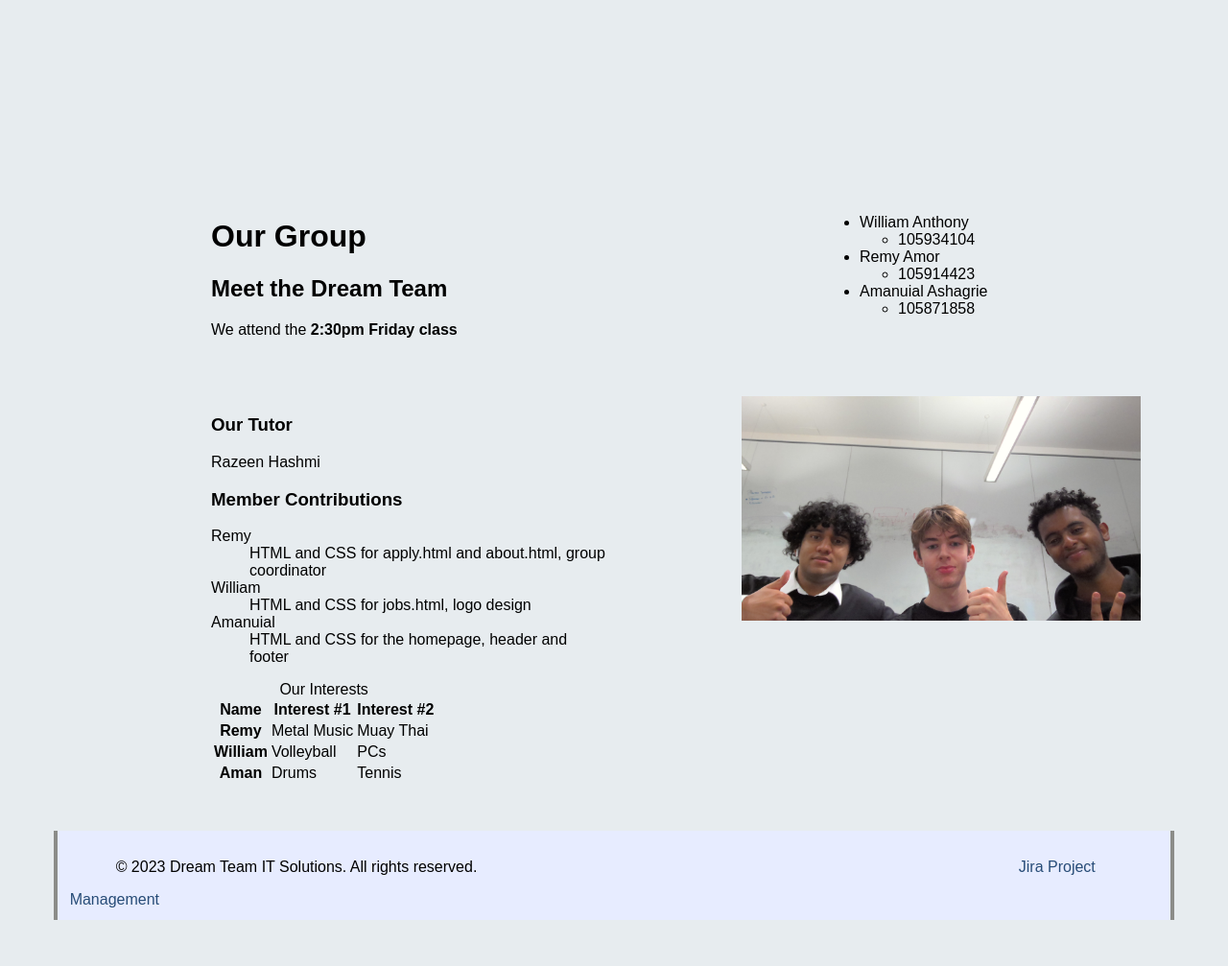
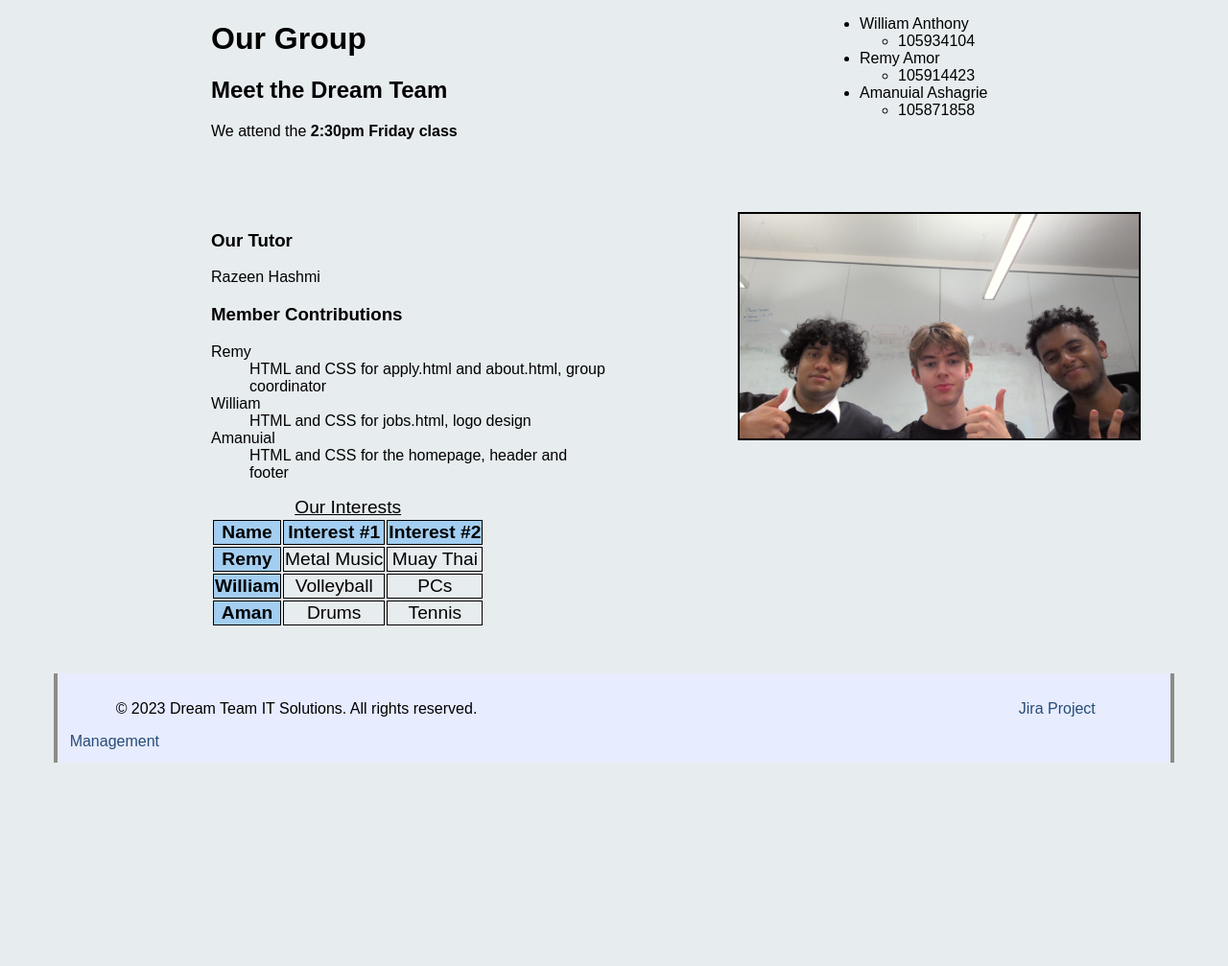
Before and after one commit to Remy-Amor/dream_team_COS10026_project, a PHP site: page /about.html in a window 1280 px wide. Shown: the part 123-1130 px from the top of the page at 96% size. After the commit the page ends 918 px from the top, so only its background shows below. Run offline with PHP 8.4, Linux system fonts and the light colour scheme; some web fonts are replaced.

Commit message:
added more styles about.css

```diff
--- a/project1/about.html
+++ b/project1/about.html
@@ -71,7 +71,7 @@
                     <dd>HTML and CSS for the homepage, header and footer</dd>
                </dl>
 
-               <table>
+               <table id="interests_table">
                     <caption>Our Interests</caption>
                     <thead>
                          <tr>
--- a/project1/styles/about.css
+++ b/project1/styles/about.css
@@ -12,34 +12,34 @@ description: refers to about.html
 .about_grid {
      display: grid;
      grid-template-columns: repeat(6, 1fr);
-     grid-template-rows: repeat(4, 1fr);
+     grid-template-rows: repeat(3, 1fr);
      gap: 8px;
  }
 
  .headings_and_intro {
      grid-column: span 2 / span 2;
      grid-column-start: 2;
-     grid-row-start: 2;
+     grid-row-start: 1;
  }
 
  .student_id_list {
      grid-row: span 2 / span 2;
      grid-column-start: 5;
-     grid-row-start: 2;
+     grid-row-start: 1;
  }
 
  .group_image {
      grid-column: span 2 / span 2;
      grid-row: span 2 / span 2;
      grid-column-start: 5;
-     grid-row-start: 3;
+     grid-row-start: 2;
  }
 
  .member_info {
      grid-column: span 2 / span 2;
      grid-row: span 2 / span 2;
      grid-column-start: 2;
-     grid-row-start: 3;
+     grid-row-start: 2;
  }
 
 
@@ -50,4 +50,34 @@ description: refers to about.html
      float: right;
      max-width: 100%;
      margin-right: 20%;
+     border: 2px solid black;
  }
+
+ #interests_table {
+     text-align: center;
+     font-size: 1.2em;
+ }
+
+th {
+     font-weight: bold;
+ }
+
+ td, th {
+     border: 1px solid black;
+ }
+
+ td {
+     background-color: #E7ECEF;
+ }
+
+ th {
+     background-color: #A3CEF1;
+ }
+
+ td:hover, th:hover {
+     border: 2px solid black;
+ }
+
+ caption {
+     text-decoration: underline;
+ }
```
